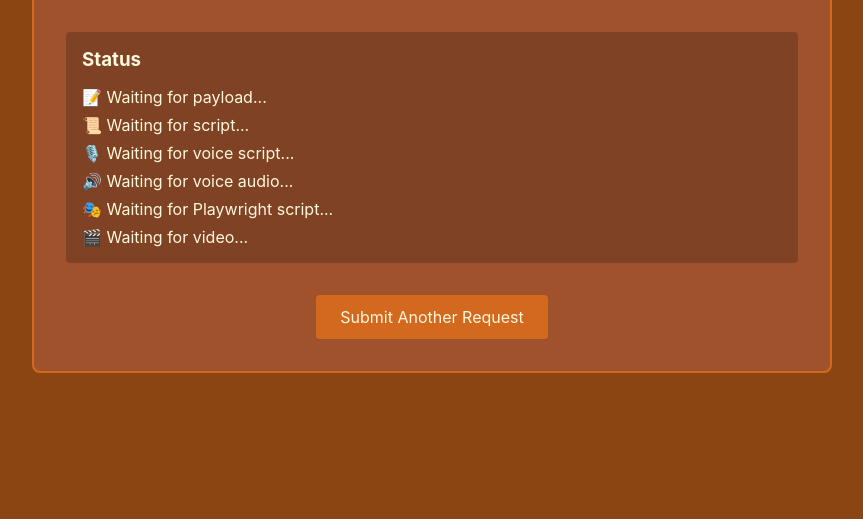
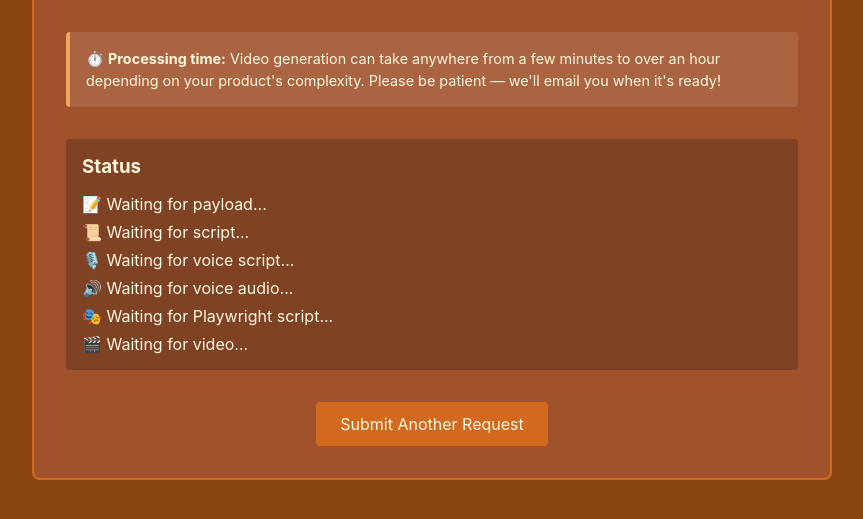
Before and after one commit to Sveder/kirbuk, a Python web app: template src/kirbuk_web_app/kirbuk/templates/status.html in a window 1280 px wide. Shown: the part 242-761 px from the top of the page, without its empty margins (208-1071 px from the left). Run offline with Jinja, Linux system fonts and the light colour scheme; the template is opened without the code that fills it, so the values that code supplies are empty.

Commit message:
Add processing time notices to web app pages
Added prominent notices on both the submission form and status pages to set expectations:
- Index page: Video generation can take an hour or more
- Status page: Processing time varies from minutes to over an hour
- Both pages emphasize patience and email notification

This helps manage user expectations and reduces support inquiries.

```diff
--- a/src/kirbuk_web_app/kirbuk/templates/index.html
+++ b/src/kirbuk_web_app/kirbuk/templates/index.html
@@ -163,6 +163,12 @@
             Get an automated, narrated product video for your SaaS.
             Just provide your URL and we'll handle the rest.
         </p>
+
+        <div style="background-color: rgba(255, 255, 255, 0.1); padding: 1rem; border-radius: 4px; margin-bottom: 2rem; border-left: 4px solid #F4A460;">
+            <p style="margin: 0; font-size: 0.95rem;">
+                ⏱️ <strong>Please note:</strong> Video generation can take time — sometimes an hour or more. We'll email you when it's ready, so please be patient!
+            </p>
+        </div>
 
         <div class="form-card">
             <form method="POST" action="/submit">
--- a/src/kirbuk_web_app/kirbuk/templates/status.html
+++ b/src/kirbuk_web_app/kirbuk/templates/status.html
@@ -155,6 +155,12 @@
                     You'll receive your video via email shortly.
                 </p>
                 <p class="submission-id">Submission ID: {{ submission_id }}</p>
+            </div>
+
+            <div style="background-color: rgba(255, 255, 255, 0.1); padding: 1rem; border-radius: 4px; margin: 1.5rem 0; border-left: 4px solid #F4A460;">
+                <p style="margin: 0; font-size: 0.9rem; line-height: 1.5;">
+                    ⏱️ <strong>Processing time:</strong> Video generation can take anywhere from a few minutes to over an hour depending on your product's complexity. Please be patient — we'll email you when it's ready!
+                </p>
             </div>
 
             <div id="status-updates">
```
